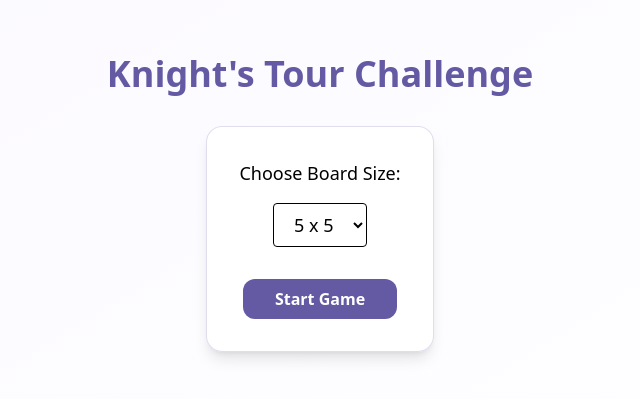
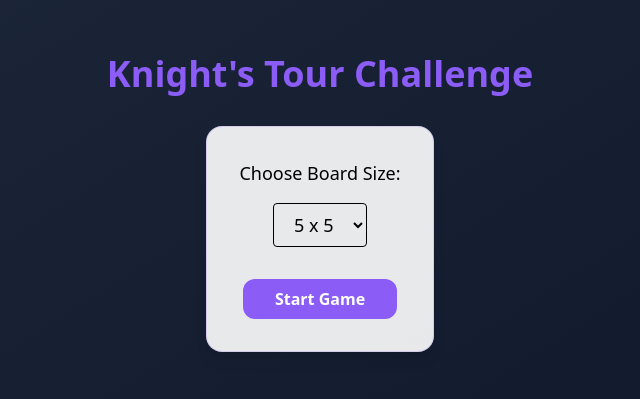
Before and after one commit to GhayoorShan/Knights-Tour-Codex, a Next.js app: page / in a window 1280 px wide. Shown: the part 197-596 px from the top of the page, without its empty margins (320-960 px from the left). Built offline with nearby package versions, Linux system fonts and the light colour scheme.

Commit message:
Update theme colors for vibrant game look

```diff
--- a/app/globals.css
+++ b/app/globals.css
@@ -1,11 +1,11 @@
 @import "tailwindcss";
 
 :root {
-  --background: #ffffff;
-  --foreground: #171717;
-  --primary: #635AA3;
-  --secondary: #DAAB79;
-  --surface: #faf8ff;
+  --background: #0f172a;
+  --foreground: #e2e8f0;
+  --primary: #8b5cf6;
+  --secondary: #fbbf24;
+  --surface: #1e293b;
 }
 
 @theme inline {
@@ -18,8 +18,8 @@
 @media (prefers-color-scheme: dark) {
   :root {
     --background: #0a0a0a;
-    --foreground: #ededed;
-    --surface: #1a1a1a;
+    --foreground: #f8fafc;
+    --surface: #111827;
   }
 }
 
--- a/app/leaderboard/page.tsx
+++ b/app/leaderboard/page.tsx
@@ -22,7 +22,7 @@ export default function LeaderboardPage() {
   }, []);
 
   return (
-    <main className="flex min-h-screen flex-col items-center bg-gradient-to-br from-[var(--surface)] to-white text-black">
+    <main className="flex min-h-screen flex-col items-center bg-gradient-to-br from-[var(--surface)] to-[var(--background)] text-[var(--foreground)]">
       <h1 className="text-4xl font-bold mt-10 mb-6 text-[var(--primary)]">
         🏆 Leaderboard
       </h1>
--- a/app/page.tsx
+++ b/app/page.tsx
@@ -15,7 +15,7 @@ export default function HomePage() {
   }
 
   return (
-    <main className="flex min-h-screen flex-col items-center justify-center bg-gradient-to-br from-[var(--surface)] to-white">
+    <main className="flex min-h-screen flex-col items-center justify-center bg-gradient-to-br from-[var(--surface)] to-[var(--background)] text-[var(--foreground)]">
       <h1 className="text-4xl font-bold mb-8 text-[var(--primary)]">
         Knight's Tour Challenge
       </h1>
--- a/app/play/[size]/page.tsx
+++ b/app/play/[size]/page.tsx
@@ -61,7 +61,7 @@ export default function PlayPage() {
   }
 
   return (
-    <main className="min-h-screen bg-gradient-to-br from-[var(--surface)] to-white flex flex-col items-center py-0">
+    <main className="min-h-screen bg-gradient-to-br from-[var(--surface)] to-[var(--background)] flex flex-col items-center py-0">
       {/* Header / Banner */}
 
       <div className="relative w-full flex flex-col items-center bg-[var(--primary)] text-white py-6 shadow-md mb-8 rounded-b-3xl">
@@ -75,7 +75,7 @@ export default function PlayPage() {
         </div>
         <Link
           href="/leaderboard"
-          className="absolute right-6 top-1/2 -translate-y-1/2 bg-[var(--secondary)] text-[#1a191f] font-semibold px-5 py-2 rounded-xl shadow hover:brightness-110 transition text-base sm:text-lg"
+          className="absolute right-6 top-1/2 -translate-y-1/2 bg-[var(--secondary)] text-[var(--background)] font-semibold px-5 py-2 rounded-xl shadow hover:brightness-110 transition text-base sm:text-lg"
           style={{ minWidth: 140, textAlign: "center" }}
         >
           🏆 Leaderboard
@@ -124,8 +124,8 @@ export default function PlayPage() {
       <style>
         {`
         @keyframes victorypop {
-          0% { transform: scale(0.8) rotate(-8deg); background: #ffe19f; }
-          50% { transform: scale(1.12) rotate(6deg); background: #e1ffd4; }
+          0% { transform: scale(0.8) rotate(-8deg); background: #fbbf24; }
+          50% { transform: scale(1.12) rotate(6deg); background: #86efac; }
           100% { transform: scale(1) rotate(0);}
         }
         .animate-[victorypop_0.4s] { animation: victorypop 0.38s; }
@@ -144,8 +144,8 @@ export default function PlayPage() {
         }
         .animate-winpop { animation: winpop 1.18s;}
         @keyframes hopknight {
-          0% { transform: translateY(0) scale(1); filter: drop-shadow(0 1px 16px #b9a6f9aa);}
-          32% { transform: translateY(-18px) scale(1.12); filter: drop-shadow(0 8px 22px #7267c6);}
+          0% { transform: translateY(0) scale(1); filter: drop-shadow(0 1px 16px #c084fcaa);}
+          32% { transform: translateY(-18px) scale(1.12); filter: drop-shadow(0 8px 22px #7c3aed);}
           80% { transform: translateY(1px) scale(1.04);}
           100% { transform: translateY(0) scale(1);}
         }
--- a/components/Square.tsx
+++ b/components/Square.tsx
@@ -36,7 +36,7 @@ export default function Square({
       `}
       style={{
         transition: "background 0.18s, box-shadow 0.16s, transform 0.18s",
-        boxShadow: isKnight ? "0 8px 36px #635aa347" : "",
+        boxShadow: isKnight ? "0 8px 36px #8b5cf647" : "",
       }}
       tabIndex={0}
       onClick={onClick}
@@ -45,12 +45,12 @@ export default function Square({
       {isKnight ? (
         <span className="flex flex-col items-center justify-center z-30 animate-hopknight pointer-events-none select-none">
           <span className="text-white text-4xl drop-shadow-2xl leading-none">♞</span>
-          <span className="text-[#fcbf49] text-lg font-extrabold -mt-1 drop-shadow-md leading-none">
+          <span className="text-[var(--secondary)] text-lg font-extrabold -mt-1 drop-shadow-md leading-none">
             {moveNum}
           </span>
         </span>
       ) : isVisited ? (
-        <span className="text-[#42310b] text-lg font-bold select-none">{moveNum}</span>
+        <span className="text-[var(--background)] text-lg font-bold select-none">{moveNum}</span>
       ) : null}
     </button>
   );
--- a/components/play/GameControls.tsx
+++ b/components/play/GameControls.tsx
@@ -64,7 +64,7 @@ export default function GameControls({
         </button>
       )}
       <button
-        className="px-4 py-1 rounded-md bg-[var(--secondary)] text-[#1a191f] font-semibold hover:brightness-110"
+        className="px-4 py-1 rounded-md bg-[var(--secondary)] text-[var(--background)] font-semibold hover:brightness-110"
         onClick={onReset}
       >
         Reset
--- a/hooks/useKnightsTour.ts
+++ b/hooks/useKnightsTour.ts
@@ -18,14 +18,14 @@ export const SOLUTIONS: Record<number, number[][]> = {
 };
 
 const CONFETTI_COLORS = [
-  "#635AA3",
-  "#DAAB79",
-  "#fff",
-  "#8d88be",
-  "#e9798c",
-  "#4CC9F0",
-  "#fcbf49",
-  "#4895ef",
+  "#8b5cf6",
+  "#fbbf24",
+  "#ffffff",
+  "#4f46e5",
+  "#f472b6",
+  "#22d3ee",
+  "#4ade80",
+  "#64748b",
 ];
 
 function getKnightMoves(pos: Position, boardSize: number): Position[] {
```
